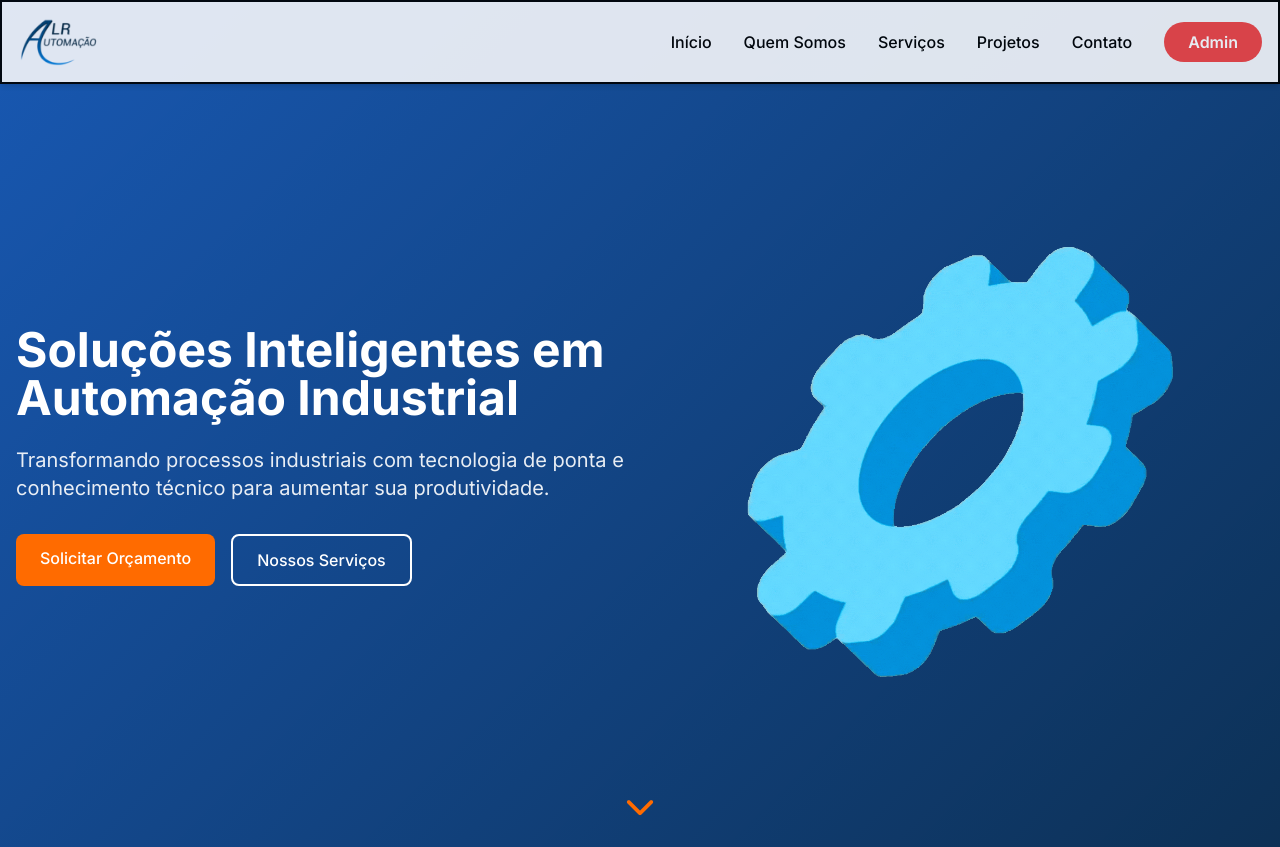
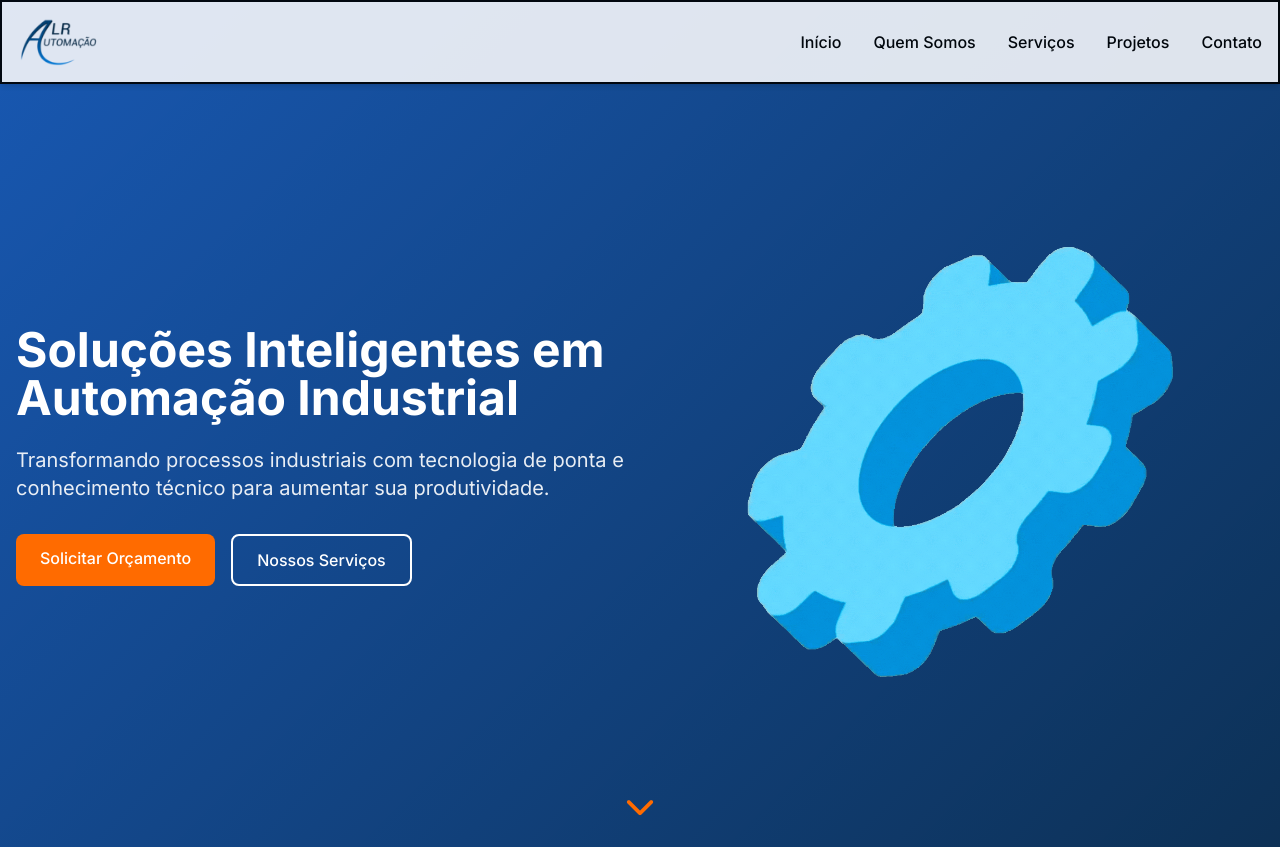
Before and after one commit to Tigerstec/alrautomacao, a PHP site: page /index.php in a window 1280 px wide. Shown: the top 847 px of the page. Run offline with PHP 8.4, Linux system fonts and the light colour scheme; some libraries are stand-ins or nearby versions.

Commit message:
Update index.php

```diff
--- a/public/index.php
+++ b/public/index.php
@@ -23,9 +23,6 @@
                 <a href="#servicos" class="text-black hover:text-gray-400 font-medium transition-transform duration-200 hover:-translate-y-0.5">Serviços</a>
                 <a href="#projetos" class="text-black hover:text-gray-400 font-medium transition-transform duration-200 hover:-translate-y-0.5">Projetos</a>
                 <a href="#contato" class="text-black hover:text-gray-400 font-medium transition-transform duration-200 hover:-translate-y-0.5">Contato</a>
-                <button class="bg-red-500 hover:bg-red-600 text-white font-semibold py-2 px-6 rounded-full transition-all duration-300 hover:scale-105">
-                    <a href="admin">Admin</a>
-                </button>
             </div>
 
             <div class="md:hidden">
```
